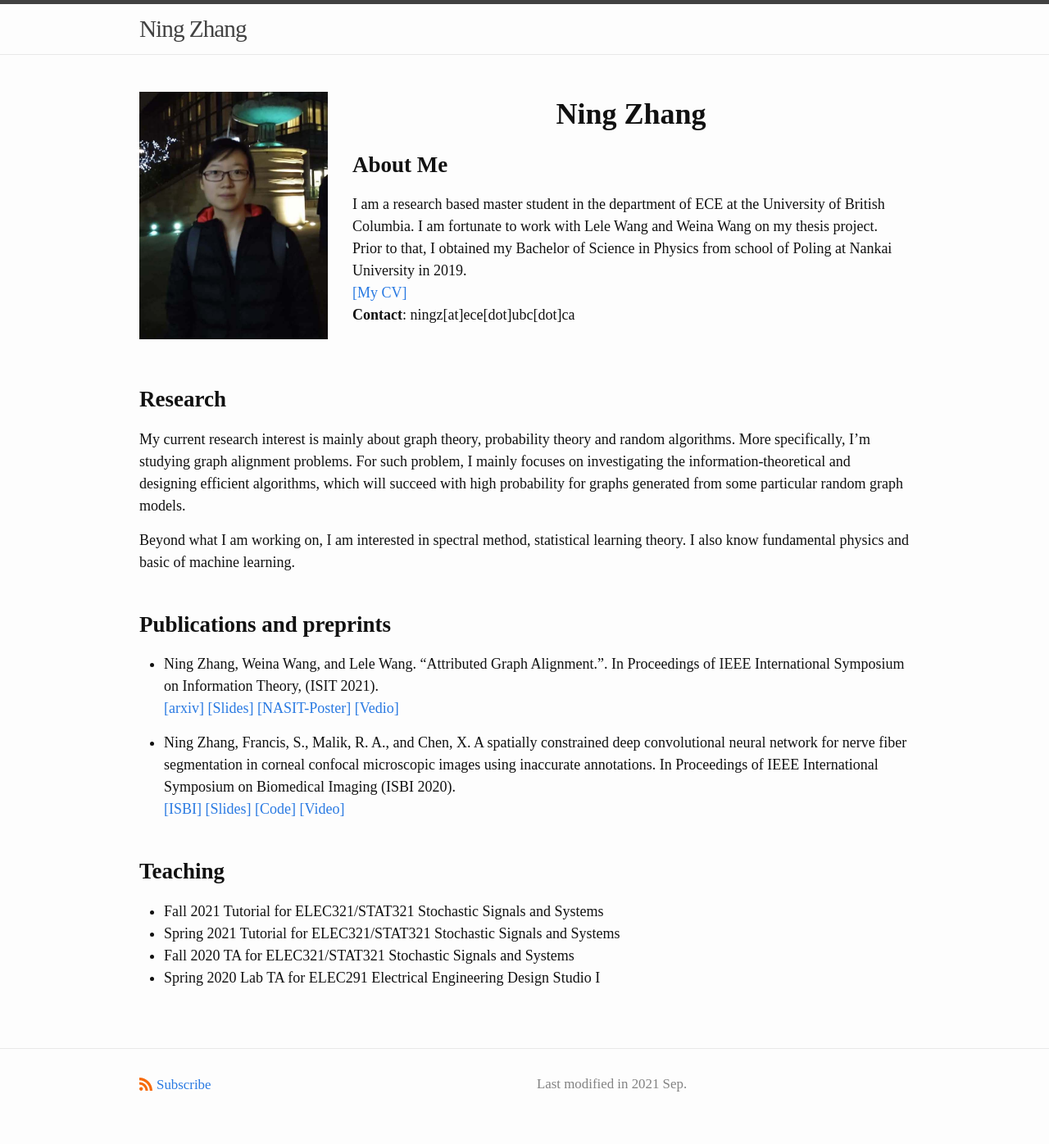
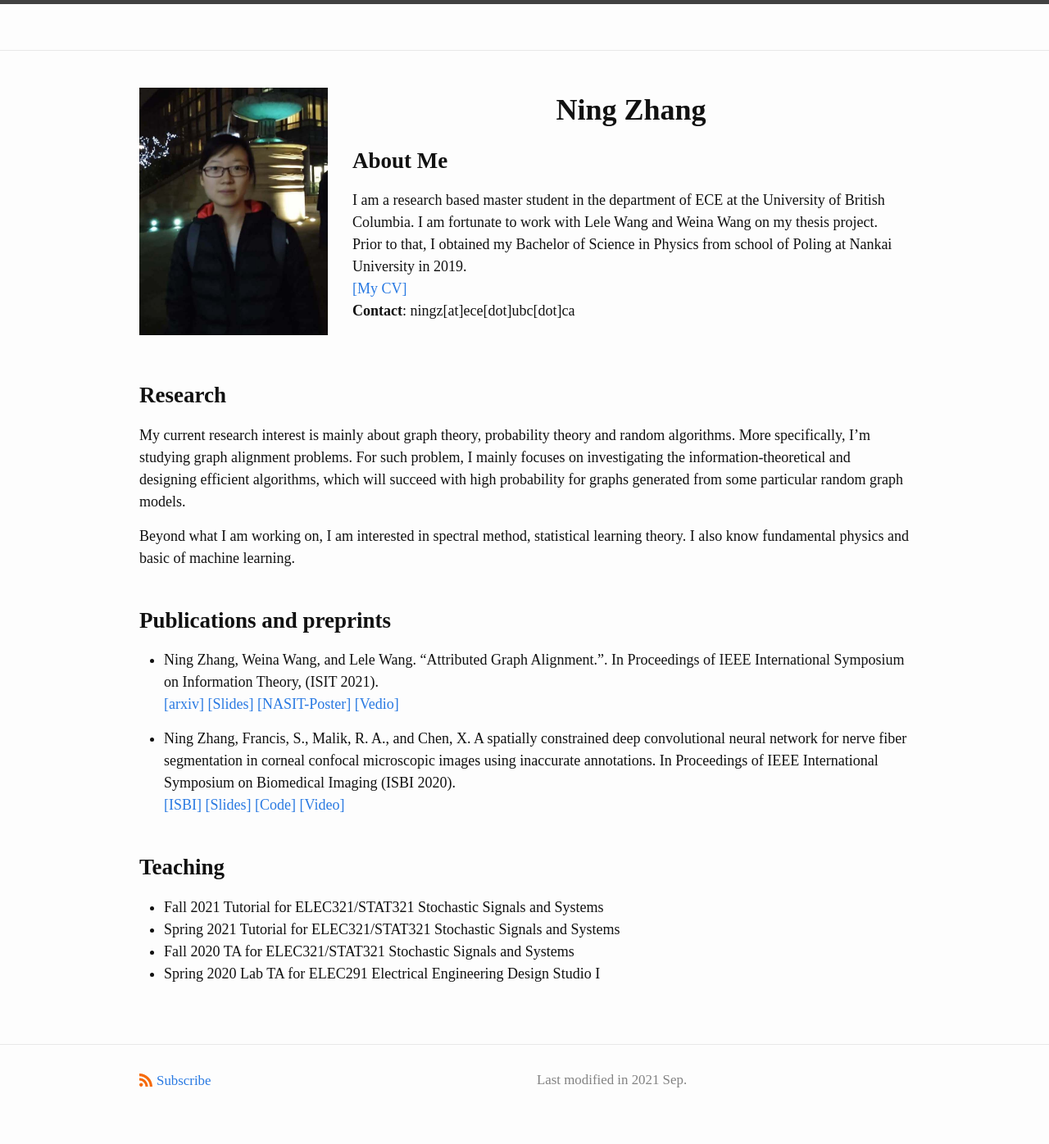
Before and after one commit to NingZhang-Git/NZ_website, a Jekyll site: the page built from index.md, in a window 1280 px wide. Shown: the whole page at 82% size. Built offline with Jekyll 4.4.1, drawn with Linux system fonts in a browser that asks for light colours.

Commit message:
Update _config.yml

```diff
--- a/_config.yml
+++ b/_config.yml
@@ -1,4 +1,4 @@
-title: Ning Zhang
+title: ""
 # author:
   # name: GitHub User
   # email:
```
